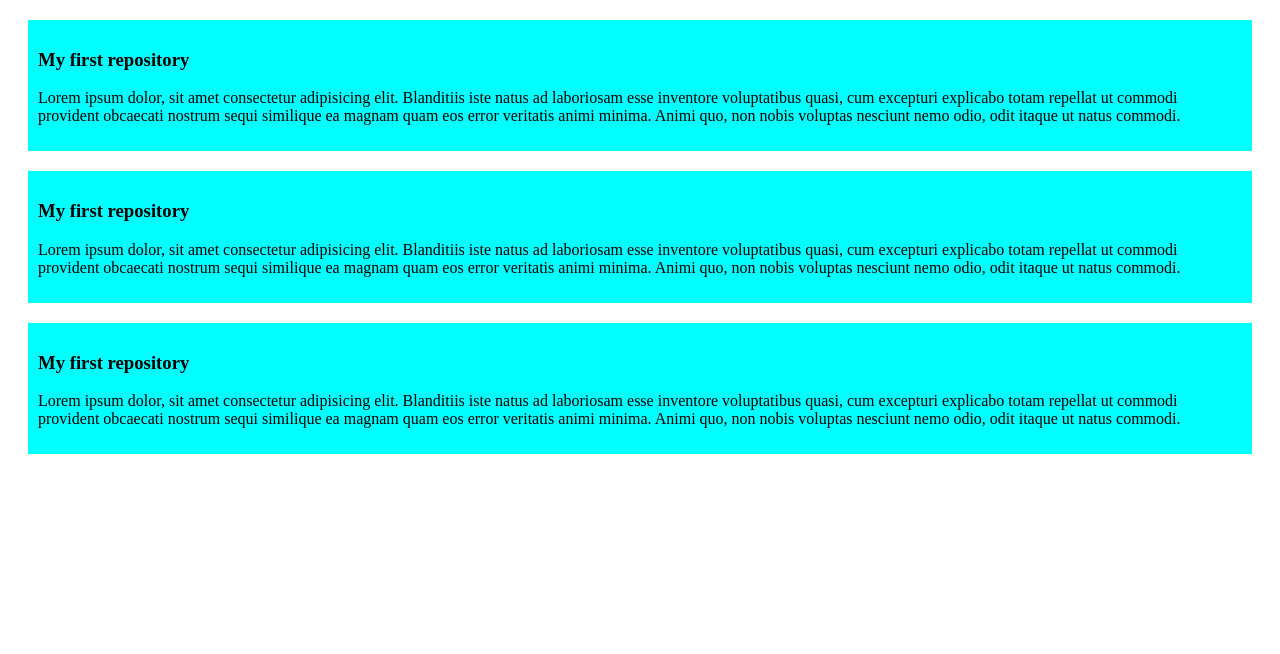
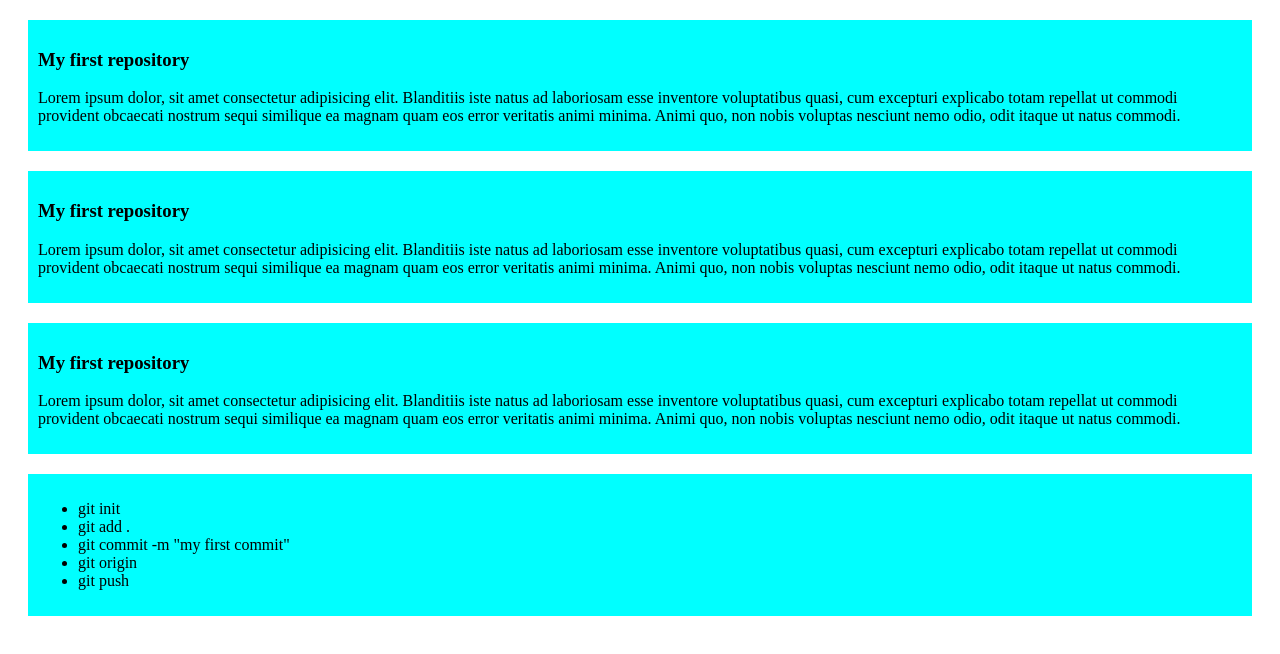
Before and after one commit to Rahadm19/my-first-repo, a plain HTML site: page index.html in a window 1280 px wide. Drawn offline with Linux system fonts and the light colour scheme.

Commit message:
second file

```diff
--- a/index.html
+++ b/index.html
@@ -20,5 +20,15 @@
         <p>Lorem ipsum dolor, sit amet consectetur adipisicing elit. Blanditiis iste natus ad laboriosam esse inventore voluptatibus quasi, cum excepturi explicabo totam repellat ut commodi provident obcaecati nostrum sequi similique ea magnam quam eos error veritatis animi minima. Animi quo, non nobis voluptas nesciunt nemo odio, odit itaque ut natus commodi.</p>
     </div>
 
+    <div>
+        <ul>
+            <li>git init</li>
+            <li>git add .</li>
+            <li>git commit -m "my first commit"</li>
+            <li>git origin </li>
+            <li>git push</li>
+        </ul>
+    </div>
+
 </body>
 </html>
```
